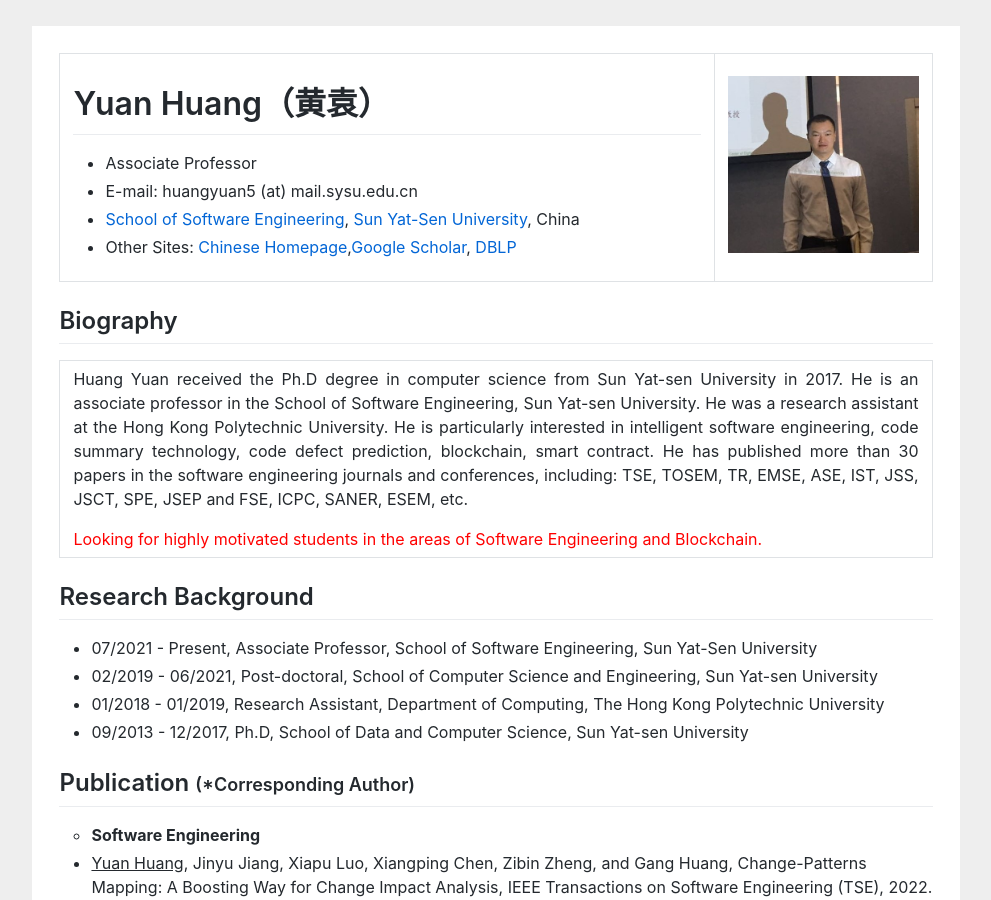
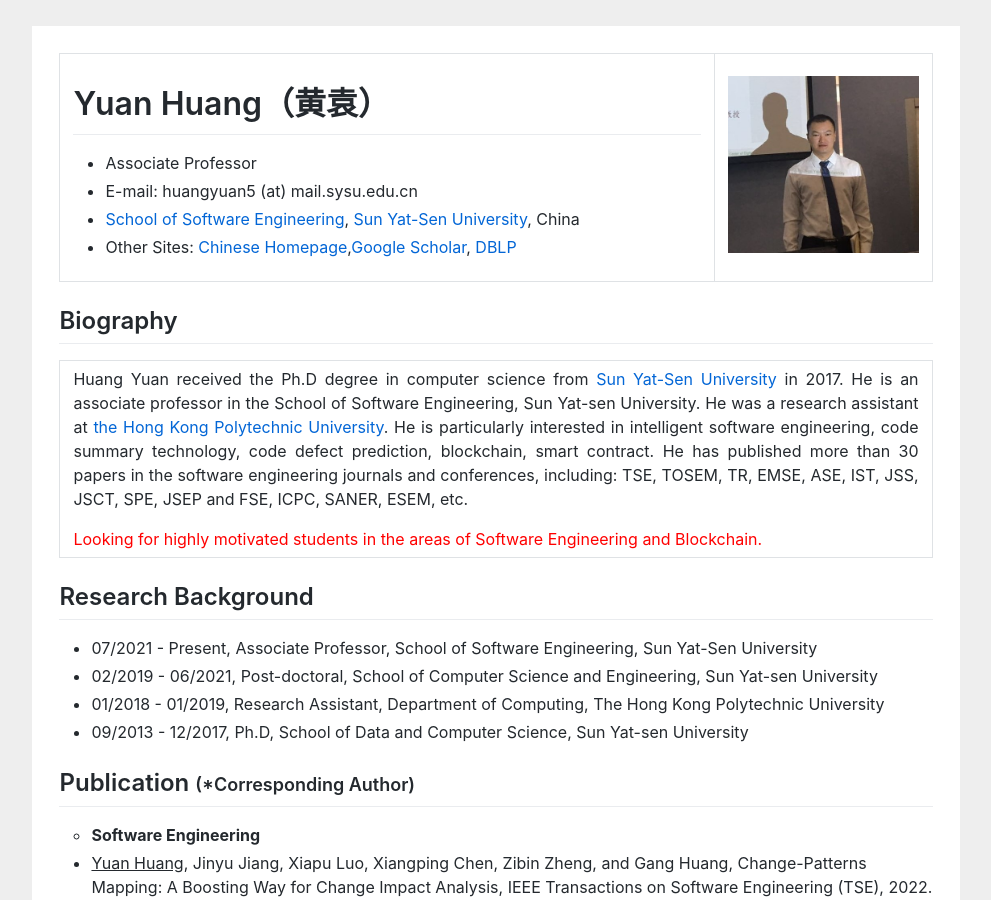
Before and after one commit to huangyuan-hy/huangyuan-hy.github.io, a Jekyll site: the page index.html, which Jekyll copies as it is, in a window 1280 px wide and 900 px high. Shown: the whole window, without its empty margins (144-1135 px from the left). Built offline with Jekyll 4.4.1, drawn with Linux system fonts in a browser that asks for light colours; part of the change alters nothing that is shown.

```diff
--- a/index.html
+++ b/index.html
@@ -59,7 +59,7 @@ gtag('config', 'UA-158965281-1');
 				<table border="0" cellspacing="0" cellpadding="10">
 					<td align="justify">
 						<p>
-						Huang Yuan received the Ph.D degree in computer science from Sun Yat-sen University in 2017. He is an associate professor in the School of Software Engineering, Sun Yat-sen University. He was a  research assistant at the Hong Kong Polytechnic University. He is particularly interested in intelligent software engineering, code summary technology, code defect prediction, blockchain, smart contract. He has published more than 30 papers in the software engineering journals and conferences, including: TSE, TOSEM, TR, EMSE, ASE, IST, JSS, JSCT, SPE, JSEP and FSE, ICPC, SANER, ESEM, etc.
+						Huang Yuan received the Ph.D degree in computer science from <a href="https://www.sysu.edu.cn/sysuen/">Sun Yat-Sen University</a> in 2017. He is an associate professor in the School of Software Engineering, Sun Yat-sen University. He was a  research assistant at <a href="https://www.polyu.edu.hk/">the Hong Kong Polytechnic University</a>. He is particularly interested in intelligent software engineering, code summary technology, code defect prediction, blockchain, smart contract. He has published more than 30 papers in the software engineering journals and conferences, including: TSE, TOSEM, TR, EMSE, ASE, IST, JSS, JSCT, SPE, JSEP and FSE, ICPC, SANER, ESEM, etc.
 						</p>
 						<div style="color:red;">
 						Looking for highly motivated students in the areas of Software Engineering and Blockchain.
```
